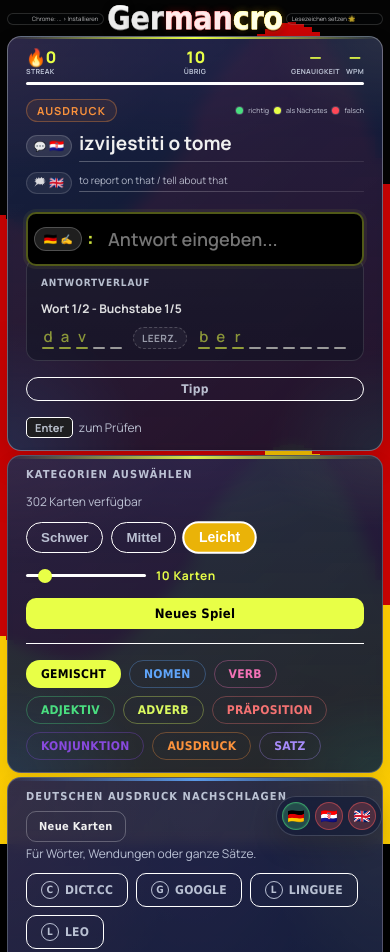
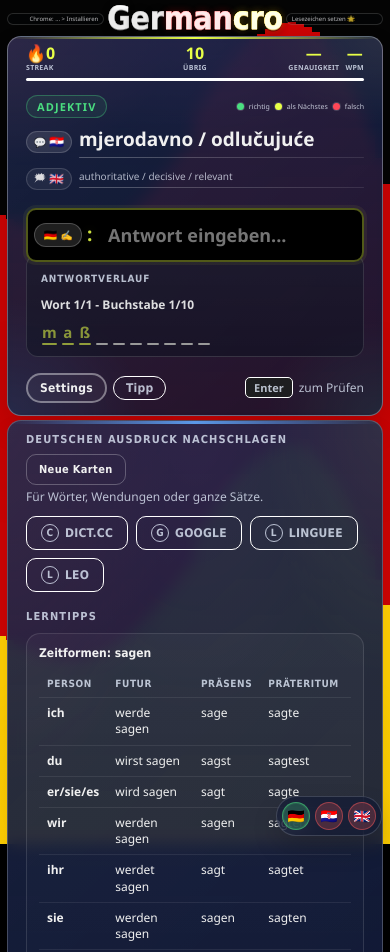
Before and after one commit to Lomuss33/GermanCro, a website: page index.html in a window 390 px wide. Shown: the top 952 px of the page. Drawn offline with Linux system fonts and the light colour scheme; no server answers.

Commit message:
fix settings

```diff
--- a/app.js
+++ b/app.js
@@ -116,7 +116,7 @@
     "tuerkei": "https://www.turkiye.gov.tr/",
     "rumaenien": "https://www.romania.gov.ro/en/",
     "ukraine": "https://www.ukraine.ua/",
-    "russland": "http://government.ru/en/",
+    "russland": "https://government.ru/en/",
     "weissrussland": "https://www.belarus.by/en/",
     "tschechien": "https://www.czech.cz/en/",
     "slowakei": "https://welcometoslovakia.gov.sk/",
@@ -252,6 +252,7 @@
 let previousTypedValue = "";
 let feedbackBurstTimer = null;
 let learningMode = "de";
+let isSettingsOpen = false;
 let germanyFacts = null;
 let europeFacts = null;
 let factsMode = "germany";
@@ -278,6 +279,7 @@
 const promptSwapBtn = document.getElementById("promptSwapBtn");
 const inputFlagEl = document.querySelector(".input-flag");
 const siteTitleEl = document.querySelector(".site-title");
+const languageDockEl = document.getElementById("languageDock");
 const languageDockButtons = Array.from(document.querySelectorAll(".language-dock-btn"));
 const appLoaderEl = document.getElementById("appLoader");
 const appLoaderSpinnerEl = document.getElementById("appLoaderSpinner");
@@ -310,6 +312,7 @@
 const mainCard = document.getElementById("mainCard");
 const progressTrackEl = document.querySelector(".progress-track");
 const statsBarEl = document.querySelector(".stats-bar");
+const catPanelEl = document.getElementById("catPanel");
 const catCountEl = document.getElementById("catCount");
 const catPanelTitleEl = document.getElementById("catPanelTitle");
 const difficultyHardBtn = document.getElementById("difficultyHardBtn");
@@ -317,6 +320,7 @@
 const difficultyEasyBtn = document.getElementById("difficultyEasyBtn");
 const sliderUnitLabelEl = document.getElementById("sliderUnitLabel");
 const newGameBtn = document.getElementById("newGameBtn");
+const settingsBtn = document.getElementById("settingsBtn");
 const searchPanelEl = document.getElementById("searchPanel");
 const searchPanelTitleEl = document.getElementById("searchPanelTitle");
 const searchPanelSubtitleEl = document.getElementById("searchPanelSubtitle");
@@ -394,16 +398,96 @@
   }, delay);
 }
 
+function setSettingsOpen(isOpen) {
+  isSettingsOpen = Boolean(isOpen);
+
+  if (catPanelEl) {
+    catPanelEl.classList.toggle("is-hidden", !isSettingsOpen);
+  }
+
+  if (settingsBtn) {
+    settingsBtn.classList.toggle("active", isSettingsOpen);
+    settingsBtn.setAttribute("aria-expanded", String(isSettingsOpen));
+  }
+
+  if (languageDockEl) {
+    languageDockEl.classList.toggle("is-settings-open", isSettingsOpen);
+  }
+}
+
 function normalizeCategory(cat) {
   return CATEGORY_ALIASES[cat] || cat;
 }
 
 function normalizeField(value) {
-  return String(value || "").trim().replace(/\s+/g, " ");
+  const raw = String(value || "");
+  let normalized = "";
+  let sawSpace = false;
+
+  for (let i = 0; i < raw.length; i += 1) {
+    const char = raw[i];
+    const isSpace = char <= " ";
+
+    if (isSpace) {
+      sawSpace = normalized.length > 0;
+      continue;
+    }
+
+    if (sawSpace) {
+      normalized += " ";
+      sawSpace = false;
+    }
+
+    normalized += char;
+  }
+
+  return normalized;
 }
 
 function normalizeAnswer(value) {
-  return normalizeField(value).replace(/[.,!?:;]+$/, "").toLowerCase();
+  const normalized = normalizeField(value);
+  let end = normalized.length;
+
+  while (end > 0) {
+    const char = normalized[end - 1];
+    if (char !== "." && char !== "," && char !== "!" && char !== "?" && char !== ":" && char !== ";") {
+      break;
+    }
+    end -= 1;
+  }
+
+  return normalized.slice(0, end).toLowerCase();
+}
+
+function getSecureRandomInt(maxExclusive) {
+  if (!Number.isInteger(maxExclusive) || maxExclusive <= 0) {
+    return 0;
+  }
+
+  const cryptoApi = globalThis.crypto;
+  if (!cryptoApi || typeof cryptoApi.getRandomValues !== "function") {
+    return 0;
+  }
+
+  const range = 0x100000000;
+  const limit = range - (range % maxExclusive);
+  const values = new Uint32Array(1);
+
+  do {
+    cryptoApi.getRandomValues(values);
+  } while (values[0] >= limit);
+
+  return values[0] % maxExclusive;
+}
+
+function getSecureRandomRange(minInclusive, maxInclusive) {
+  if (!Number.isFinite(minInclusive) || !Number.isFinite(maxInclusive)) {
+    return minInclusive;
+  }
+
+  const min = Math.ceil(Math.min(minInclusive, maxInclusive));
+  const max = Math.floor(Math.max(minInclusive, maxInclusive));
+  return min + getSecureRandomInt((max - min) + 1);
 }
 
 function loadLearningMode() {
@@ -778,7 +862,7 @@
 
 async function detectCapabilities() {
   try {
-    const response = await fetch("/api/capabilities", { cache: "no-store" });
+    const response = await fetch("./api/capabilities", { cache: "no-store" });
     if (!response.ok) {
       return { persistentSave: false };
     }
@@ -1845,7 +1929,7 @@
     piece.textContent = symbol;
     piece.style.setProperty("--dx", `${dx}px`);
     piece.style.setProperty("--dy", `${dy}px`);
-    piece.style.setProperty("--rot", `${Math.round((Math.random() * 60) - 30)}deg`);
+    piece.style.setProperty("--rot", `${getSecureRandomRange(-30, 30)}deg`);
     piece.style.animationDelay = `${index * 18}ms`;
     feedbackBurstEl.appendChild(piece);
   });
@@ -1960,7 +2044,7 @@
 function shuffle(cards) {
   const shuffled = [...cards];
   for (let i = shuffled.length - 1; i > 0; i -= 1) {
-    const j = Math.floor(Math.random() * (i + 1));
+    const j = getSecureRandomInt(i + 1);
     [shuffled[i], shuffled[j]] = [shuffled[j], shuffled[i]];
   }
   return shuffled;
@@ -2293,7 +2377,7 @@
 
   try {
     if (capabilities.persistentSave) {
-      const response = await fetch("/api/cards", {
+    const response = await fetch("./api/cards", {
         method: "POST",
         headers: { "Content-Type": "application/json" },
         body: JSON.stringify(card),
@@ -2346,6 +2430,12 @@
       switchLearningMode(button.dataset.lang);
     });
   });
+
+  if (settingsBtn) {
+    settingsBtn.addEventListener("click", () => {
+      setSettingsOpen(!isSettingsOpen);
+    });
+  }
 
   inputEl.addEventListener("input", () => {
     if (!sessionCards.length) {
@@ -2469,6 +2559,7 @@
   initDifficultyControls();
   initInputEvents();
   initAuthoringForm();
+  setSettingsOpen(false);
 
   capabilities = currentCapabilities;
   germanyFacts = loadedFacts;
--- a/index.html
+++ b/index.html
@@ -5,7 +5,6 @@
 <meta name="viewport" content="width=device-width, initial-scale=1.0, maximum-scale=1.0, user-scalable=no">
 <title>GermanCro</title>
 <link rel="icon" type="image/svg+xml" href="logo.svg">
-<link href="https://fonts.googleapis.com/css2?family=Manrope:wght@400;500;600;700;800&family=Outfit:wght@500;600;700;800&display=swap" rel="stylesheet">
 <link rel="stylesheet" href="style.css">
 </head>
 <body>
@@ -111,7 +110,10 @@
     <div class="feedback-burst" id="feedbackBurst" aria-hidden="true"></div>
     <div class="solution" id="solution"></div>
     <div class="action-row">
-      <button class="hint-btn" id="hintBtn">Tipp</button>
+      <div class="action-row-left">
+        <button class="settings-btn" id="settingsBtn" type="button" aria-expanded="false" aria-controls="catPanel">Settings</button>
+        <button class="hint-btn" id="hintBtn">Tipp</button>
+      </div>
       <div class="enter-hint"><span class="key-badge">Enter</span> <span id="enterHintText">zum Pr&uuml;fen</span></div>
     </div>
     <div class="combo-pop" id="comboPop"></div>
@@ -126,7 +128,7 @@
   </div>
 </div>
 
-<div class="cat-panel">
+<div class="cat-panel is-hidden" id="catPanel">
   <div class="cat-panel-head">
     <div class="cat-panel-title" id="catPanelTitle">Kategorien ausw&auml;hlen</div>
     <div class="cat-count" id="catCount"></div>
--- a/style.css
+++ b/style.css
@@ -17,7 +17,7 @@
   --green: #4ade80;
   --de-red: #cc0000;
   --de-gold: #ffce00;
-  --font-body: "Manrope", sans-serif;
+  --font-body: "Segoe UI", "Trebuchet MS", sans-serif;
   --font-display: Tahoma, sans-serif;
   --panel-width: 620px;
   --wave-top-color: #000000;
@@ -379,6 +379,12 @@
   -webkit-backdrop-filter: blur(10px) saturate(130%);
   box-shadow: 0 12px 26px rgba(0, 0, 0, 0.16);
   z-index: 12;
+  transform-origin: bottom right;
+  transition: transform 0.2s ease, background 0.18s ease, border-color 0.18s ease, box-shadow 0.18s ease;
+}
+
+.language-dock.is-settings-open {
+  transform: scale(1.5);
 }
 
 .language-dock-btn {
@@ -500,7 +506,7 @@
 
 .card {
   border: 1px solid rgba(255, 255, 255, 0.32);
-  padding: clamp(12px, 2.1vw, 18px);
+  padding: clamp(8px, 1.4vw, 12px) clamp(12px, 2.1vw, 18px) clamp(12px, 2.1vw, 18px);
   box-shadow: 0 14px 30px rgba(0, 0, 0, 0.12);
 }
 
@@ -1095,9 +1101,18 @@
   align-items: center;
   margin-top: 16px;
   gap: 16px;
+  flex-wrap: wrap;
+}
+
+.action-row-left {
+  display: inline-flex;
+  align-items: center;
+  gap: 8px;
+  flex: 0 1 auto;
 }
 
 .hint-btn,
+.settings-btn,
 .author-save-btn,
 .author-secondary-btn {
   font-size: 12px;
@@ -1116,7 +1131,30 @@
   padding: 4px 12px;
 }
 
-.hint-btn:hover { color: var(--text); border-color: #444; }
+.settings-btn {
+  color: var(--text);
+  background: rgba(255, 255, 255, 0.04);
+  border: 2px solid rgba(255, 255, 255, 0.4);
+  padding: 6px 15px;
+  font-size: 13px;
+  min-height: 32px;
+}
+
+.hint-btn:hover,
+.settings-btn:hover {
+  color: var(--text);
+  border-color: #444;
+}
+
+.settings-btn:hover {
+  background: rgba(255, 255, 255, 0.08);
+}
+
+.settings-btn.active {
+  background: rgba(232, 255, 71, 0.16);
+  border-color: rgba(232, 255, 71, 0.82);
+  box-shadow: 0 0 0 1px rgba(232, 255, 71, 0.18) inset;
+}
 
 .enter-hint {
   font-size: 12px;
@@ -1447,6 +1485,10 @@
 }
 
 .author-panel.is-hidden {
+  display: none;
+}
+
+.cat-panel.is-hidden {
   display: none;
 }
 
@@ -2225,11 +2267,31 @@
   .cat-panel-meta,
   .new-game-row,
   .author-actions,
-  .action-row,
   .author-panel-head,
   .search-panel-head {
     flex-direction: column;
     align-items: stretch;
+  }
+
+  .action-row {
+    flex-direction: row;
+    align-items: center;
+    justify-content: space-between;
+    gap: 10px;
+  }
+
+  .action-row-left {
+    gap: 6px;
+  }
+
+  .settings-btn {
+    padding: 5px 12px;
+    min-height: 30px;
+    font-size: 12px;
+  }
+
+  .enter-hint {
+    margin-left: auto;
   }
 
   .search-panel-head {
```
